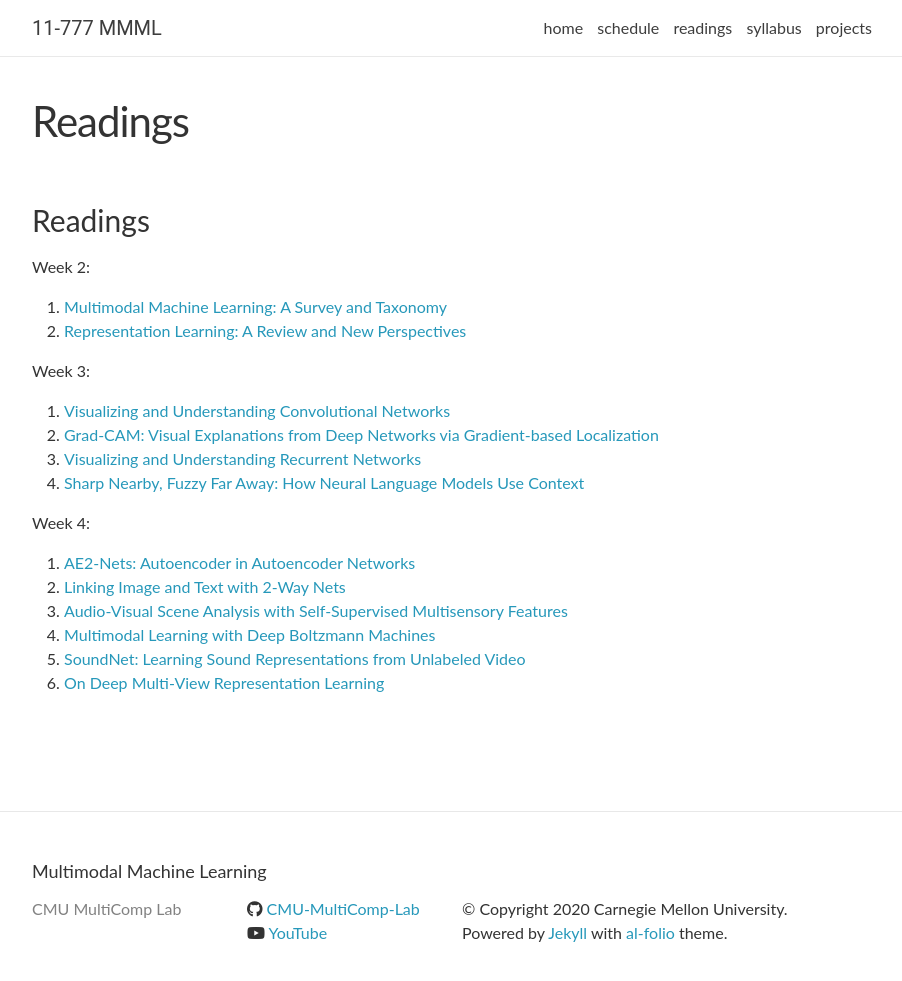
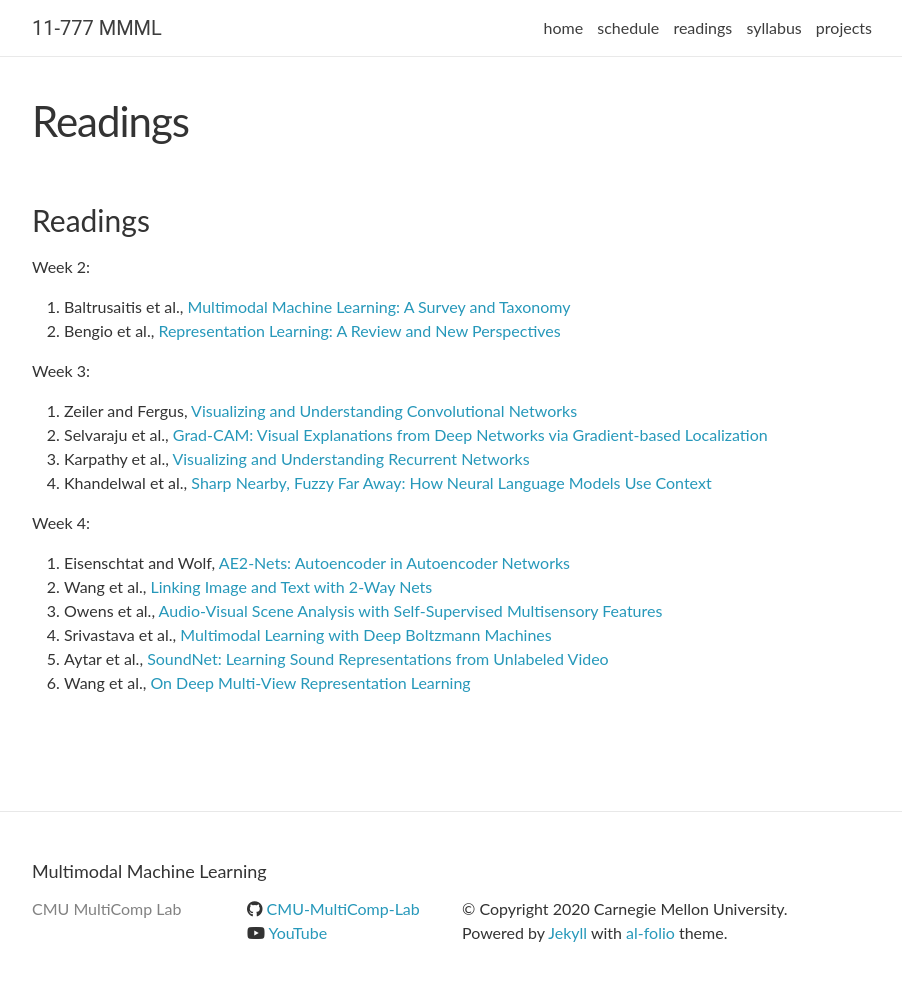
Before and after one commit to CMU-MultiComp-Lab/mmml-course, a Jekyll site: the page built from _pages/readings.md, in a window 1280 px wide and 1006 px high. Shown: the top 981 px of the window, without its empty margins (188-1090 px from the left). Built offline with Jekyll 4.4.1, drawn with Linux system fonts in a browser that asks for light colours; nearby versions of some CDN libraries; comment, search, counter and statistics services are not loaded.

Commit message:
Update readings.md

```diff
--- a/_pages/readings.md
+++ b/_pages/readings.md
@@ -7,19 +7,19 @@
 ### Readings
 
 Week 2:
-1. [Multimodal Machine Learning: A Survey and Taxonomy](https://piazza.com/class_profile/get_resource/kcnr11wq24q6z7/keln1op3u2j5z1)
-2. [Representation Learning: A Review and New Perspectives](https://piazza.com/class_profile/get_resource/kcnr11wq24q6z7/keln1obkjer5ym)
+1. Baltrusaitis et al., [Multimodal Machine Learning: A Survey and Taxonomy](https://piazza.com/class_profile/get_resource/kcnr11wq24q6z7/keln1op3u2j5z1)
+2. Bengio et al., [Representation Learning: A Review and New Perspectives](https://piazza.com/class_profile/get_resource/kcnr11wq24q6z7/keln1obkjer5ym)
 
 Week 3:
-1. [Visualizing and Understanding Convolutional Networks](https://piazza.com/class_profile/get_resource/jjyt9xcoem64k5/jlvnkpiszoo26g)
-2. [Grad-CAM: Visual Explanations from Deep Networks via Gradient-based Localization](https://piazza.com/class_profile/get_resource/jjyt9xcoem64k5/jlscu1vibjh3s8)
-3. [Visualizing and Understanding Recurrent Networks](https://arxiv.org/pdf/1506.02078.pdf)
-4. [Sharp Nearby, Fuzzy Far Away: How Neural Language Models Use Context](https://arxiv.org/pdf/1805.04623.pdf)
+1. Zeiler and Fergus, [Visualizing and Understanding Convolutional Networks](https://piazza.com/class_profile/get_resource/jjyt9xcoem64k5/jlvnkpiszoo26g)
+2. Selvaraju et al., [Grad-CAM: Visual Explanations from Deep Networks via Gradient-based Localization](https://piazza.com/class_profile/get_resource/jjyt9xcoem64k5/jlscu1vibjh3s8)
+3. Karpathy et al., [Visualizing and Understanding Recurrent Networks](https://arxiv.org/pdf/1506.02078.pdf)
+4. Khandelwal et al., [Sharp Nearby, Fuzzy Far Away: How Neural Language Models Use Context](https://arxiv.org/pdf/1805.04623.pdf)
 
 Week 4:
-1. [AE2-Nets: Autoencoder in Autoencoder Networks](https://piazza.com/class_profile/get_resource/kcnr11wq24q6z7/kfcvzkwln5e3yh)
-2. [Linking Image and Text with 2-Way Nets](https://piazza.com/class_profile/get_resource/kcnr11wq24q6z7/kfcvzj5yckj3wi)
-3. [Audio-Visual Scene Analysis with Self-Supervised Multisensory Features](https://piazza.com/class_profile/get_resource/kcnr11wq24q6z7/kfcvzq9wixp4h5)
-4. [Multimodal Learning with Deep Boltzmann Machines](https://piazza.com/class_profile/get_resource/kcnr11wq24q6z7/kffvkrxhdf64pl)
-5. [SoundNet: Learning Sound Representations from Unlabeled Video](https://piazza.com/class_profile/get_resource/kcnr11wq24q6z7/kffvl0ij2ee56i)
-6. [On Deep Multi-View Representation Learning](https://piazza.com/class_profile/get_resource/kcnr11wq24q6z7/kffvl0xi3zf56x)
+1. Eisenschtat and Wolf, [AE2-Nets: Autoencoder in Autoencoder Networks](https://piazza.com/class_profile/get_resource/kcnr11wq24q6z7/kfcvzkwln5e3yh)
+2. Wang et al., [Linking Image and Text with 2-Way Nets](https://piazza.com/class_profile/get_resource/kcnr11wq24q6z7/kfcvzj5yckj3wi)
+3. Owens et al., [Audio-Visual Scene Analysis with Self-Supervised Multisensory Features](https://piazza.com/class_profile/get_resource/kcnr11wq24q6z7/kfcvzq9wixp4h5)
+4. Srivastava et al., [Multimodal Learning with Deep Boltzmann Machines](https://piazza.com/class_profile/get_resource/kcnr11wq24q6z7/kffvkrxhdf64pl)
+5. Aytar et al., [SoundNet: Learning Sound Representations from Unlabeled Video](https://piazza.com/class_profile/get_resource/kcnr11wq24q6z7/kffvl0ij2ee56i)
+6. Wang et al., [On Deep Multi-View Representation Learning](https://piazza.com/class_profile/get_resource/kcnr11wq24q6z7/kffvl0xi3zf56x)
```
